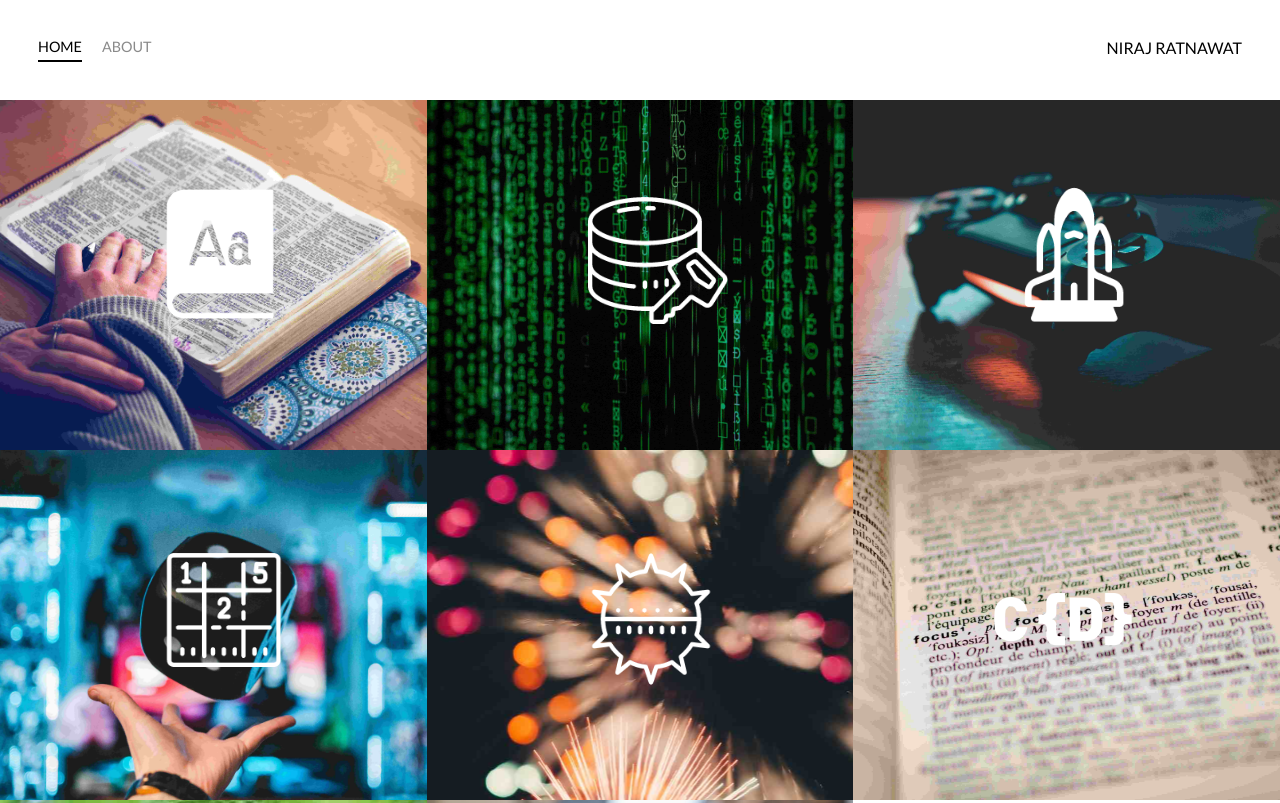
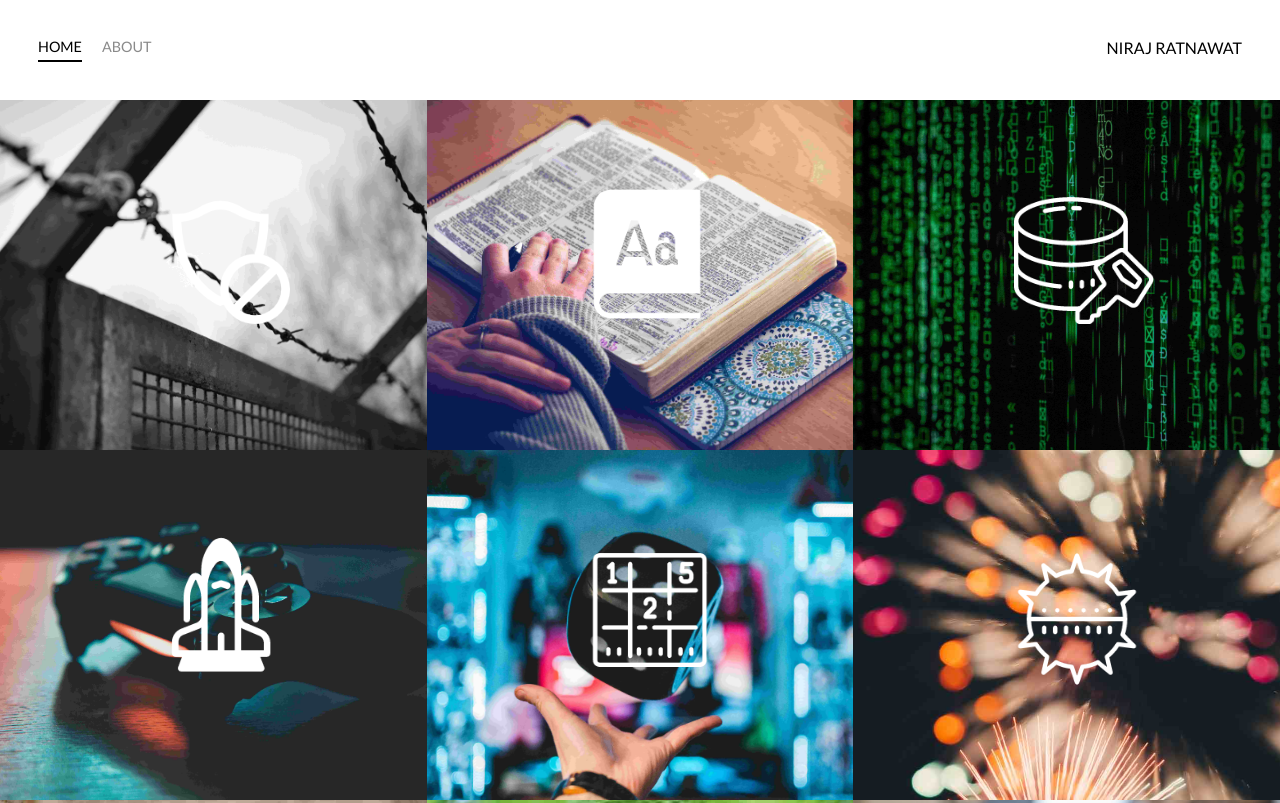
Before and after one commit to neerizz/Portfolio-v1, a plain HTML site: page index.html in a window 1280 px wide. Shown: the top 803 px of the page. Drawn offline with Linux system fonts and the light colour scheme.

Commit message:
Update index.html

```diff
--- a/index.html
+++ b/index.html
@@ -29,6 +29,24 @@
 
     <div class="content-wrapper">
         <div class="portfolio-items-wrapper">
+
+            <a href="https://github.com/Yoddha99/Website-Blocker">
+                <div class="portfolio-item-wrapper">
+                    <div class="portfolio-img-bg" style="background-image: url(images/blocker.jpg)">
+
+                    </div>
+
+                    <div class="img-text-wrapper">
+                        <div class="logo-wrapper">
+                            <img src="images/logos/blocker.png" style="width:140px; padding-left:125px; padding-right: 105px;" alt="">
+                        </div>
+                        <div class="subtitle">
+                            A smart dictionary built using python
+                        </div>
+                    </div>
+                </div>
+            </a>
+
             <a href="https://github.com/Yoddha99/Smart-Dictionary">
                 <div class="portfolio-item-wrapper">
                     <div class="portfolio-img-bg" style="background-image: url(images/smartdictionary.jpg)">
```
